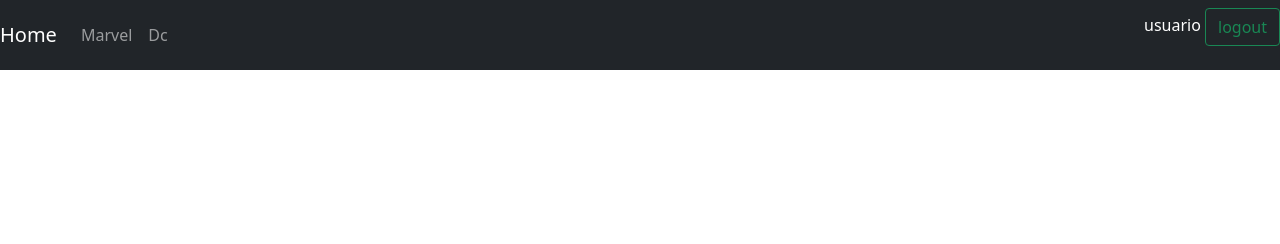
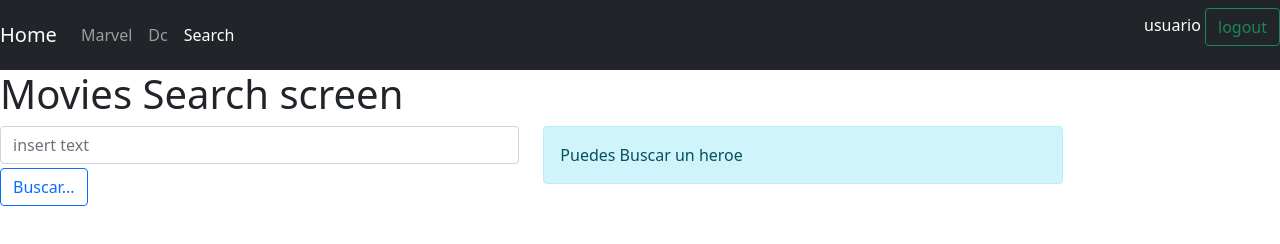
Before and after one commit to lalolipc/ReactExpert, a React app: page /search in a window 1280 px wide. Built offline with nearby package versions, Linux system fonts and the light colour scheme.

Commit message:
search heroes by name

```diff
--- a/package.json
+++ b/package.json
@@ -6,6 +6,8 @@
     "@testing-library/jest-dom": "^5.11.4",
     "@testing-library/react": "^11.1.0",
     "@testing-library/user-event": "^12.1.10",
+    "animate.css": "^4.1.1",
+    "query-string": "^4.3.4",
     "react": "^17.0.2",
     "react-dom": "^17.0.2",
     "react-router-dom": "6",
--- a/public/index.html
+++ b/public/index.html
@@ -26,6 +26,7 @@
     -->
     <title>Heroes App</title>
     <link href="https://cdn.jsdelivr.net/npm/bootstrap@5.1.3/dist/css/bootstrap.min.css" rel="stylesheet" integrity="sha384-1BmE4kWBq78iYhFldvKuhfTAU6auU8tT94WrHftjDbrCEXSU1oBoqyl2QvZ6jIW3" crossorigin="anonymous">
+    <link rel="stylesheet" href="https://cdnjs.cloudflare.com/ajax/libs/animate.css/4.1.1/animate.min.css"/>
 
   </head>
   <body>
--- a/src/components/hero/HeroCard.js
+++ b/src/components/hero/HeroCard.js
@@ -3,7 +3,7 @@ import { Link } from 'react-router-dom';
 
 const HeroCard = ({id, superhero, publisher,alter_ego,first_appearance,characters}) => {
   return (
-    <div className="col">
+    <div className="col animate__animated animate__fadeIn">
     <div className="card">
       <div className="row no-gutters">
           <div className="col-4">
--- a/src/components/hero/HeroList.js
+++ b/src/components/hero/HeroList.js
@@ -7,7 +7,7 @@ const HeroList = ({publisher}) => {
     return  (
       <>
       <h1>Hero list</h1>
-        <div className="row rows-cols-1 row-cols-md-3 g-3">
+        <div className="row rows-cols-1 row-cols-md-3 g-3 animate__animated animate__fadeIn">
           {heroes.map(hero=>
          <HeroCard  key={hero.id} id={hero.id} superhero={hero.superhero} alter_ego={hero.alter_ego}/>)}
       </div>
--- a/src/components/hero/HeroScreen.js
+++ b/src/components/hero/HeroScreen.js
@@ -1,17 +1,38 @@
 import React from 'react';
 import { Navigate, useParams } from 'react-router';
+import { useNavigate } from 'react-router-dom';
 import { getHeroById } from '../selectors/getHeroById';
 
 
 export const HeroScreen = () => {
   const {heroId}=useParams();
-  const hero=getHeroById(heroId)
+  const hero=getHeroById(heroId);
+  let navigate = useNavigate();
   if(!hero){
-    return <Navigate to=''/>
+    return <Navigate to='/'/>
+  }
+
+  const handleReturn=()=>{
+    return navigate(-1)
   }
     return (
-        <div className="container mt-5">
-             <h1>{hero.superhero}</h1>
+        <div className="row container mt-5">
+        <div className="col-4">
+             <img alt={hero.superhero} src={`/assets/heroes/${heroId}.jpg`} className="img-thumbnail"/>
+
+             </div>
+             <div className="col-8">
+             <h3>{hero.superhero}</h3>
+        <ul className="list-group ">
+        <li className="lust-group-item">alter hero: {hero.alter_ego}</li>
+        <li className="lust-group-item">alter hero: {hero.publisher}</li>
+
+
+</ul>
+
+<button className="btn btn-primary" onClick={handleReturn}>Return</button>
+
+             </div>
         </div>
     )
 }
--- a/src/components/routers/DashboardRoutes.js
+++ b/src/components/routers/DashboardRoutes.js
@@ -5,6 +5,7 @@ import { MarvelScreen } from '../marvel/MarvelScreen';
 import { HeroScreen } from '../hero/HeroScreen';
 
 import NavBar from '../ui/NavBar';
+import { SearchScreen } from '../search/SearchScreen';
 
 const DashboardRoutes = () => {
   return(
@@ -15,6 +16,7 @@ const DashboardRoutes = () => {
       <Route path="marvel" element={<MarvelScreen />} />
       <Route path="dc" element={<DcScreen />} />
       <Route path="hero/:heroId" element={<HeroScreen />} />
+      <Route path="search" element={<SearchScreen/>} />
     </Routes>
     </>
   );
--- a/src/components/search/SearchScreen.js
+++ b/src/components/search/SearchScreen.js
@@ -1,7 +1,63 @@
+import { useNavigate, useLocation } from "react-router-dom";
+import { useForm } from "../../hooks/useForm"
+import HeroCard from "../hero/HeroCard";
+import { getHeroesByName } from "../selectors/getHeroesByName";
+import querystring from 'query-string'
+import { useMemo } from "react";
 export const SearchScreen = () => {
+    const location=useLocation();
+    //q si no viene sea igual a vacio
+   const {q=''}=querystring.parse(location.search)
+    const [formValues, handleInputChange ] = useForm({
+        searchText: q
+    });
+    const navigate=useNavigate();
+    const {searchText}=formValues;
+    const handleSearch=(e)=>
+    {
+            e.preventDefault()
+            navigate(`?q=${searchText}`)
+
+    }
+
+
+    const heroesFiltered=useMemo(() => getHeroesByName(q), [q]);
     return (
         <div>
             <h1>Movies Search screen</h1>
+            <div className="row">
+                <div className="col-5">
+                    <form
+                    onSubmit={handleSearch}>
+                        <input
+                        type="text"
+                        placeholder="insert text"
+                        className="form-control"
+                        name="searchText"
+                         autoComplete="off"
+                         value={searchText}
+                        onChange={handleInputChange}
+                        ></input>
+                        <button className="btn btn-outline-primary mt-1" type="submit">Buscar...</button>
+                    </form>
+                </div>
+                <div className="col-5">
+                    {
+                    q === ''
+                     ?<div className="alert alert-info">Puedes Buscar un heroe</div>
+:
+                (heroesFiltered.length===0) &&
+
+                 <div className="alert alert-danger">No hay resultados </div>
+                 }
+                {heroesFiltered.map(hero=>(
+                    <HeroCard
+                    key={hero.id}
+                    {...hero}
+                    />
+                ))}
+                </div>
+            </div>
         </div>
     )
 }
--- /dev/null
+++ b/src/components/selectors/getHeroesByName.js
@@ -0,0 +1,10 @@
+import { heroes } from "../../data/heroes";
+
+export const getHeroesByName=(name='')=>{
+    if(name.length===0){
+        return [];
+    }
+    name=name.toLowerCase();
+      return heroes.filter(hero=>hero.superhero.toLowerCase().includes(name))
+
+  }
--- a/src/components/ui/NavBar.js
+++ b/src/components/ui/NavBar.js
@@ -20,6 +20,7 @@ const navigate=useNavigate();
   <div className="navbar-nav">
     <NavLink exact  activeClassName="active"  className=" nav-item nav-link " to="/marvel">Marvel</NavLink>
     <NavLink exact   activeClassName="active" className=" nav-item nav-link " to="/dc">Dc</NavLink>
+    <NavLink exact   activeClassName="active" className=" nav-item nav-link " to="/search">Search</NavLink>
 
 </div></div>
     <div  className="navbar-collapse collapse w-100 order-3 dual-collapse2 d-flex  justify-content-md-end">
--- /dev/null
+++ b/src/hooks/useForm.js
@@ -0,0 +1,24 @@
+import { useState } from 'react';
+
+
+export const useForm = ( initialState = {} ) => {
+
+    const [values, setValues] = useState(initialState);
+
+    const reset = () => {
+        setValues( initialState );
+    }
+
+
+    const handleInputChange = ({ target }) => {
+
+        setValues({
+            ...values,
+            [ target.name ]: target.value
+        });
+
+    }
+
+    return [ values, handleInputChange, reset ];
+
+}
```
Also changed, not shown: 2 other files.
